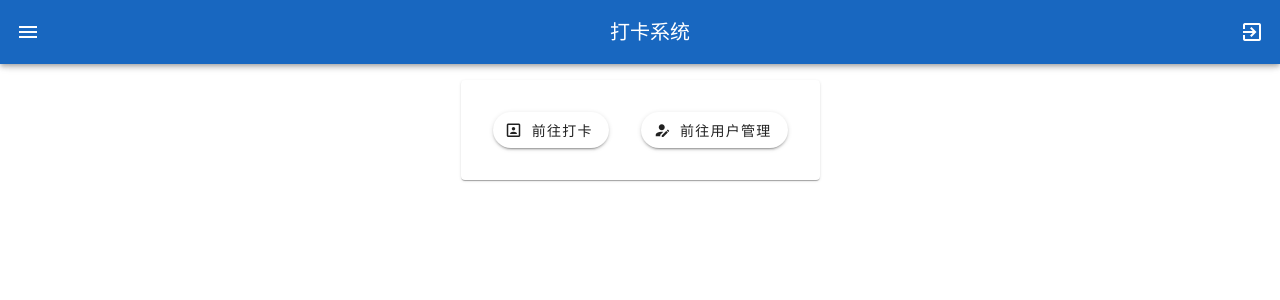
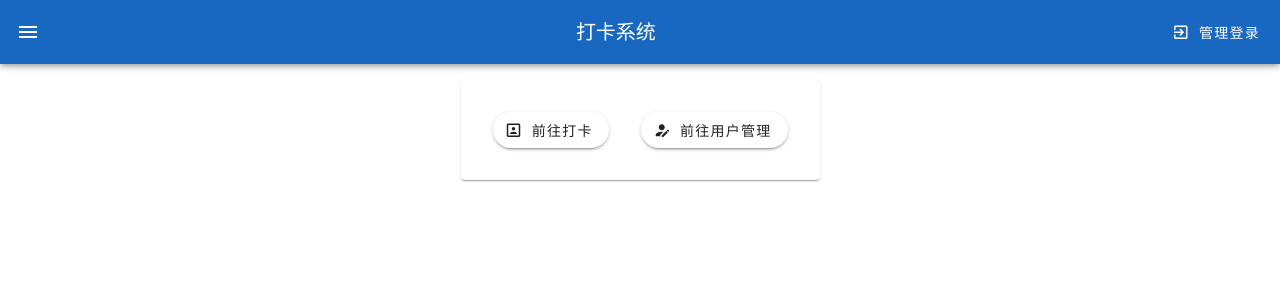
Before and after one commit to Face125recog/CheckInFrontend, a Vue app: page / in a window 1280 px wide. Shown: the top 300 px of the page. Built offline with nearby package versions, Linux system fonts and the light colour scheme.

Commit message:
:recycle: 调整登录状态切换管理

```diff
--- a/src/api/impls/axiosRequest.ts
+++ b/src/api/impls/axiosRequest.ts
@@ -1,4 +1,4 @@
-import axios, {AxiosHeaders, AxiosInstance} from "axios"
+import axios, {AxiosHeaders, AxiosInstance, AxiosResponse} from "axios"
 import {AbcHttpClient, Payload, SendPayload} from "../abcHttpClient.ts"
 
 // const BASE_URL = "http://192.168.1.118:5000"
@@ -37,14 +37,11 @@ export class AxiosRequest extends AbcHttpClient {
             data: payload,
             headers: headers
         }).catch((err) => {
-            throw new Error(`Axios Request Error: ${err}`)
+            const errResp: AxiosResponse<Payload<T>> = err.response
+            throw new Error(`Request Failure: [${errResp.data.errty}]: ${errResp.data.errmsg}`)
         });
 
-        if (resp.status < 300) {
-            return resp.data
-        } else {
-            throw new Error(`Request Failure: ${resp.status} ${resp.statusText} | ${resp.data.errty} ${resp.data.errmsg}`)
-        }
+        return resp.data
     }
 }
 
--- a/src/authorize.ts
+++ b/src/authorize.ts
@@ -1,33 +1,43 @@
 import {AdminLogin, adminLogin, AuthorizeToken} from "./api/callApi/admin.ts";
 import {AbcHttpClient} from "./api/abcHttpClient.ts";
 import {AxiosRequest} from "./api/impls/axiosRequest.ts";
+import {ref} from "vue";
 
 const key = "AuthorizeToken";
 
 export class Authorize {
-    static authorizeToken?: AuthorizeToken
+    static authorizeToken = ref<AuthorizeToken | null>(null)
 
     public static async getAuthorizeToken(onNeedLogin: () => Promise<AdminLogin>, client: AbcHttpClient = AxiosRequest.getInstance()) {
-        if (this.authorizeToken) {
-            return this.authorizeToken
+        if (Authorize.authorizeToken.value) {
+            return Authorize.authorizeToken.value
         } else if (localStorage.getItem(key)) {
-            this.authorizeToken = localStorage.getItem(key)!
-            return this.authorizeToken
+            Authorize.authorizeToken.value = localStorage.getItem(key)!
+            return Authorize.authorizeToken.value
         } else {
-            this.authorizeToken = await adminLogin(client, await onNeedLogin())
-            localStorage.setItem(key, this.authorizeToken)
-            return this.authorizeToken
+            Authorize.authorizeToken.value = await adminLogin(client, await onNeedLogin())
+            localStorage.setItem(key, Authorize.authorizeToken.value)
+            return Authorize.authorizeToken.value
         }
     }
 
+    public static authorized(): boolean {
+        return (Authorize.authorizeToken.value == null)
+    }
+
+    public static removeAuthorize() {
+        localStorage.removeItem(key)
+        Authorize.authorizeToken.value = null
+    }
+
     public static init() {
-        if (this.authorizeToken) {
-            return this.authorizeToken
+        if (Authorize.authorizeToken.value) {
+            return Authorize.authorizeToken
         } else {
             const item = localStorage.getItem(key)
             if (item)
-                this.authorizeToken = item
-            return item
+                Authorize.authorizeToken.value = item
+            return Authorize.authorizeToken
         }
     }
 
--- a/src/components/AdminLogin.vue
+++ b/src/components/AdminLogin.vue
@@ -5,19 +5,26 @@ import {useDisplay} from "vuetify";
 import {getWidthClass} from "../utils.ts";
 
 const property = defineProps<
-    { fetchLoginInfo: (login: AdminLogin) => Promise<void>, modelValue: boolean }
+    { fetchLoginInfo: (login: AdminLogin) => Promise<void>, modelValue: boolean, close: () => void }
 >()
 const displayInfo = useDisplay()
 const userName = ref("")
 const userPwd = ref("")
 const waitingLogin = ref(false)
 const showDialog = ref(property.modelValue)
+const errMsg = ref("")
 const loginAble = computed(() => {
   return userName.value.length != 0 && userPwd.value.length != 0
 })
 const adminLogin = () => {
   waitingLogin.value = true;
-  property.fetchLoginInfo({name: userName.value, password: userPwd.value}).then(() => {
+  property.fetchLoginInfo({name: userName.value, password: userPwd.value}).catch((err) => {
+    console.log(err)
+    errMsg.value = err.toString()
+    setTimeout(() => {
+      errMsg.value = ""
+    }, 5000)
+  }).then(() => {
     userPwd.value = ""
     userName.value = ""
     showDialog.value = false
@@ -42,12 +49,19 @@ const dialogWidth = computed(() => getWidthClass(displayInfo))
         name="activator"
       />
     </template>
-    <template #default="{isActive }">
+    <template #default="{isActive}">
       <v-card
         :loading="waitingLogin"
         title="Admin Login"
       >
         <v-card-text>
+          <v-alert
+            v-if="errMsg"
+            :text="errMsg"
+            class="mb-3"
+            title="LoginFailure"
+            type="error"
+          />
           <v-text-field
             v-model="userName"
             label="Admin Name"
@@ -66,11 +80,17 @@ const dialogWidth = computed(() => getWidthClass(displayInfo))
         <v-card-actions>
           <v-btn
             :disabled="!loginAble"
+            color="green"
             @click="adminLogin"
+            @keyup.enter="adminLogin"
           >
             Login
           </v-btn>
-          <v-btn @click="showDialog=false">
+          <v-btn
+            v-model="isActive.value"
+            color="red"
+            @click="property.close()"
+          >
             Cancel
           </v-btn>
         </v-card-actions>
--- a/src/components/NavigateBar.vue
+++ b/src/components/NavigateBar.vue
@@ -1,13 +1,16 @@
 <script lang="ts" setup>
 import {useRouter} from "vue-router";
 import AdminLogin from "./AdminLogin.vue";
-import {onMounted, ref} from "vue";
+import {computed, ref} from "vue";
 import "../api/callApi/admin.ts"
 import {Authorize} from "../authorize.ts";
 
+const coast = ref("")
+const showCoast = computed(() => coast.value.length > 0)
 const drawer = ref(false)
 const showLogin = ref(false)
-const authorizeToken = ref<string>("")
+const authorizeToken = Authorize.init()
+const authorizeState = computed(() => authorizeToken.value != null)
 const property = defineProps<{
   pages: { name: string, path: string }[],
 }>()
@@ -35,22 +38,30 @@ defineExpose({
 })
 
 const handleAuthorize = async (login: { name: string, password: string }) => {
-  Authorize.getAuthorizeToken(async () => login)
+  await Authorize.getAuthorizeToken(async () => login)
       .then((token) => {
         if (isOnline.value)
           isOnline.value(token)
         authorizeToken.value = token
         console.log(token)
         showLogin.value = false
+        coast.value = "Admin login success"
+        setTimeout(() => {
+          coast.value = ""
+        }, 3000)
       })
 }
-
-onMounted(() => {
-  const token = Authorize.init()
-  if (token) {
-    authorizeToken.value = token
+const handleLogState = () => {
+  if (authorizeState.value) {
+    Authorize.removeAuthorize()
+    coast.value = "Admin logout success"
+    setTimeout(() => {
+      coast.value = ""
+    }, 3000)
+  } else {
+    showLogin.value = true
   }
-})
+}
 
 </script>
 
@@ -68,13 +79,15 @@ onMounted(() => {
     <template #append>
       <admin-login
         v-model="showLogin"
+        :close="()=>{router.push('/');showLogin = false}"
         :fetch-login-info="handleAuthorize"
       >
         <template #activator="{props}">
           <v-btn
-            icon="mdi mdi-login-variant"
+            :prepend-icon="authorizeState? `mdi mdi-account-circle`:`mdi mdi-login-variant`"
+            :text="authorizeState?`管理登出`:`管理登录`"
             v-bind="props"
-            @click="showLogin=true"
+            @click="handleLogState"
           />
         </template>
       </admin-login>
@@ -93,6 +106,13 @@ onMounted(() => {
       @click:select="onSwitchTarget"
     />
   </v-navigation-drawer>
+  <v-snackbar
+    v-if="showCoast"
+    v-model="showCoast"
+    close-delay="1000"
+  >
+    {{ coast }}
+  </v-snackbar>
 </template>
 
 <style scoped>
--- a/vite.config.ts
+++ b/vite.config.ts
@@ -7,5 +7,5 @@ export default defineConfig({
     plugins: [vue(), vuetify({
         autoImport: true
     })],
-    server: {host: "192.168.1.201"}
+    server: {host: "0.0.0.0"}
 })
```
